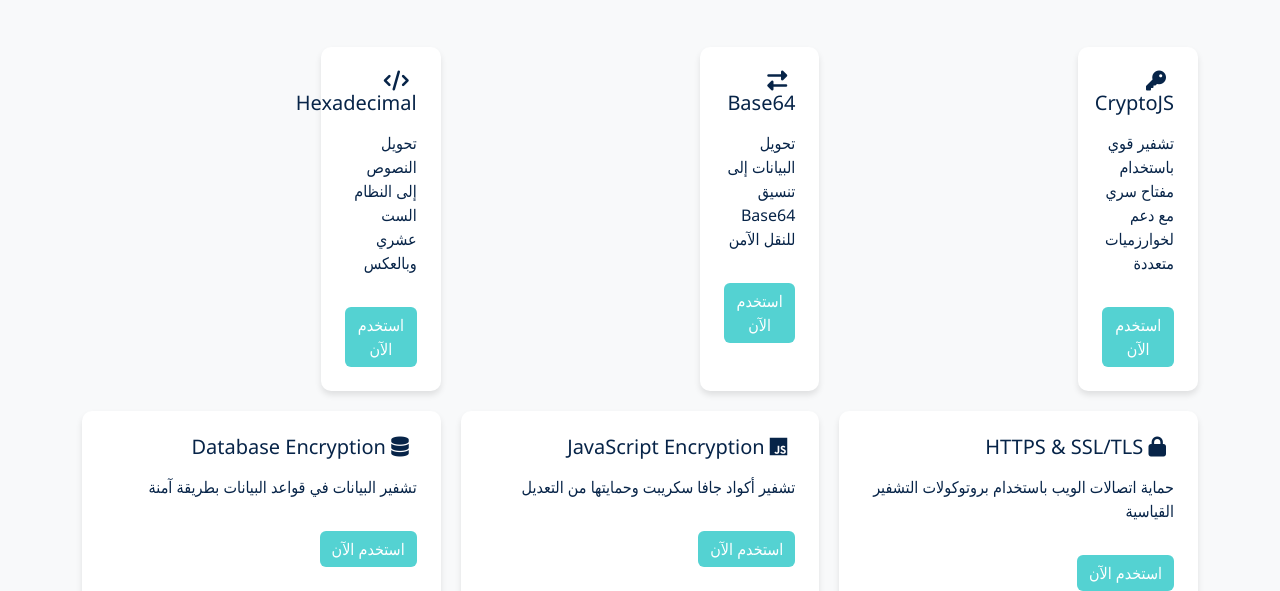
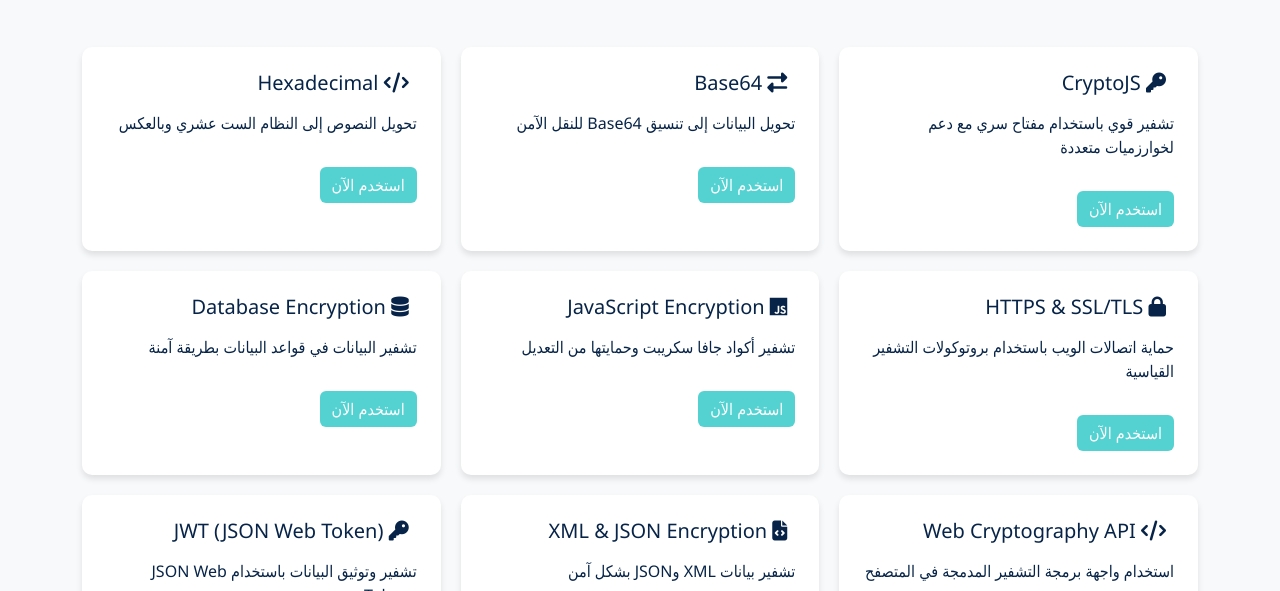
Before and after one commit to zr0zr41/CipherZRO, a plain HTML site: page index.html in a window 1280 px wide. Shown: the part 693-1284 px from the top of the page. Drawn offline with nearby package versions, Linux system fonts and the light colour scheme.

Commit message:
Update index.html

```diff
--- a/index.html
+++ b/index.html
@@ -197,8 +197,8 @@ body {
   <div class="container">
     <h2 class="text-center section-title">تقنيات التشفير المتاحة</h2>
     <div class="technique-grid">
+
       <!-- CryptoJS -->
-      <div class="col-md-4">
         <div class="cipher-card p-4">
           <h3 class="h5 mb-3">
             <i class="fas fa-key me-2"></i>
@@ -208,10 +208,9 @@ body {
           <a href="/ciphers/
 cryptojs" class="btn btn-cipher mt-3">استخدم الآن</a>
         </div>
-      </div>
+
 
       <!-- Base64 -->
-      <div class="col-md-4">
         <div class="cipher-card p-4">
           <h3 class="h5 mb-3">
             <i class="fas fa-exchange-alt me-2"></i>
@@ -220,10 +219,9 @@ cryptojs" class="btn btn-cipher mt-3">استخدم الآن</a>
           <p>تحويل البيانات إلى تنسيق Base64 للنقل الآمن</p>
           <a href="/ciphers/base64" class="btn btn-cipher mt-3">استخدم الآن</a>
         </div>
-      </div>
+
 
       <!-- Hexadecimal -->
-      <div class="col-md-4">
         <div class="cipher-card p-4">
           <h3 class="h5 mb-3">
             <i class="fas fa-code me-2"></i>
@@ -232,7 +230,6 @@ cryptojs" class="btn btn-cipher mt-3">استخدم الآن</a>
           <p>تحويل النصوص إلى النظام الست عشري وبالعكس</p>
           <a href="/ciphers/hex" class="btn btn-cipher mt-3">استخدم الآن</a>
         </div>
-      </div>
 
       <!-- HTTPS & SSL/TLS -->
       <div class="cipher-card p-4">
```
